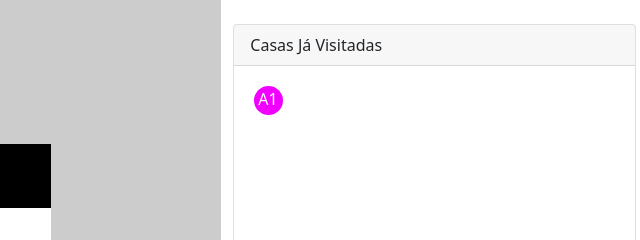
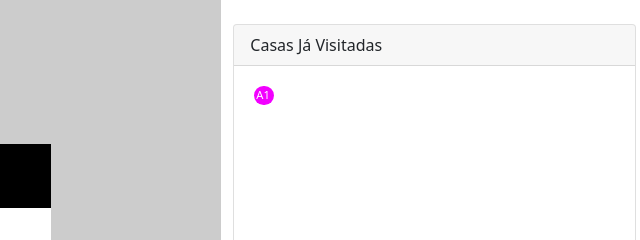
Before and after one commit to josenelsoncultri/passeiodocavalo, a plain HTML site: page jogo2.html in a window 1280 px wide. Shown: the top 240 px of the page, 632-1272 px from the left. Drawn offline with nearby package versions, Linux system fonts and the light colour scheme.

Commit message:
Alterando layout das casas já visitadas para que todas as 64 apareçam de uma vez só

```diff
--- a/estilo2.css
+++ b/estilo2.css
@@ -32,14 +32,15 @@
 
 .indicador-casa {
     text-transform: uppercase;
-    width: 1.8rem;
-    height: 1.8rem;
-    padding:4px;
+    width: 1.2rem;
+    height: 1.2rem;
+    padding: 2px;
     color: #FFF;
     margin: 4px;
     display: flex;
     float: left;
     border-radius: 15px;
+    font-size: 0.7rem;
 }
 
 .indicador-casa-visitada {
```
